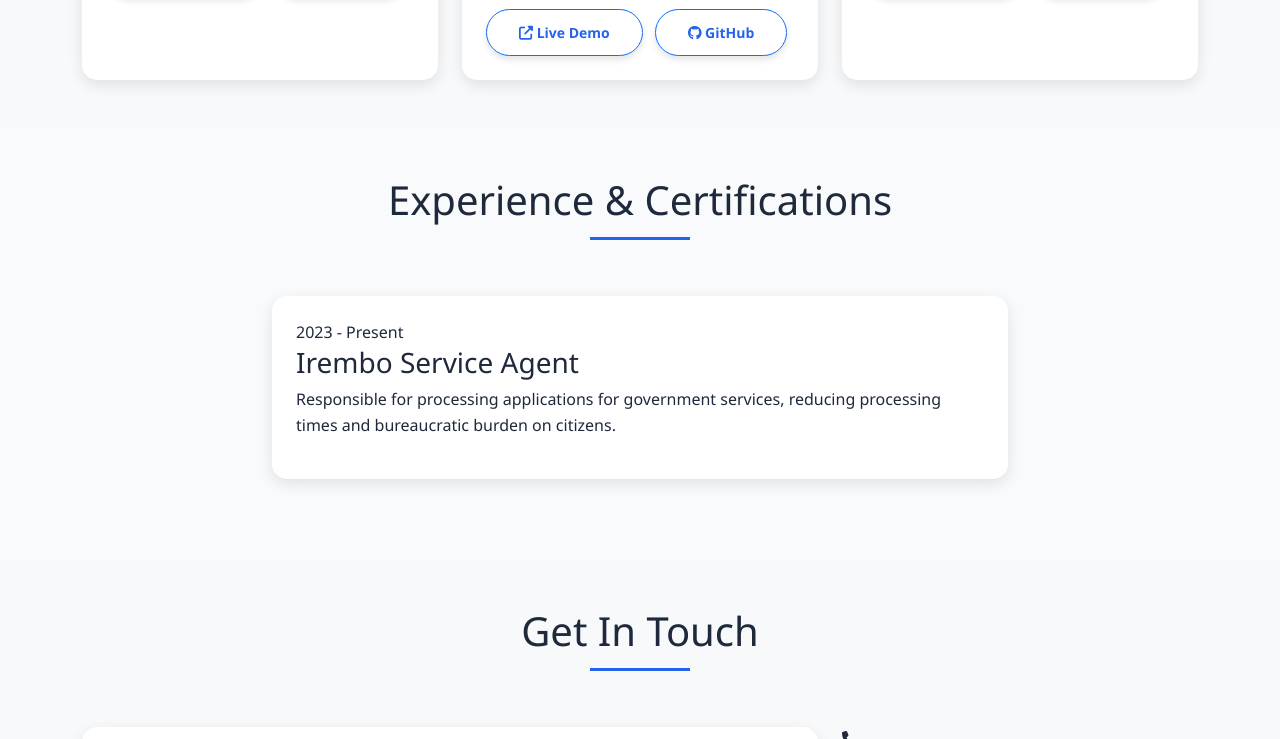
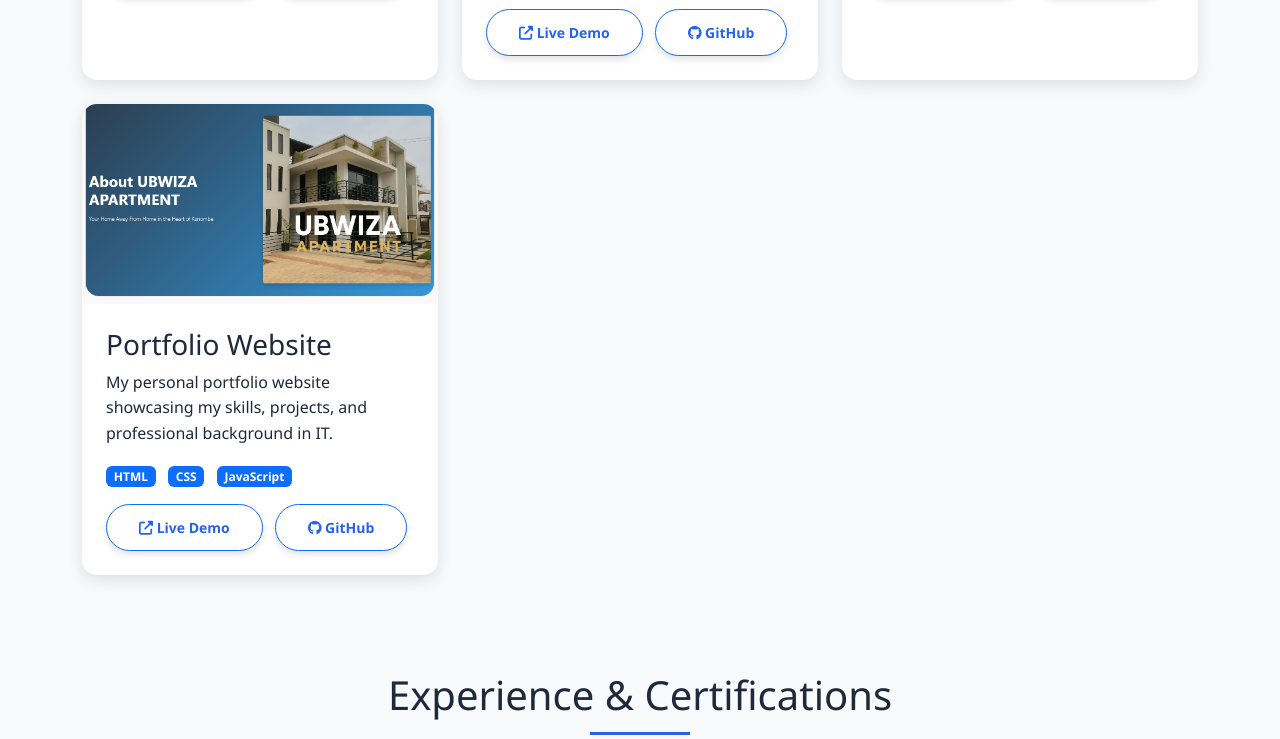
Before and after one commit to Obed200/updated-portifolio, a plain HTML site: page index.html in a window 1280 px wide. Shown: the part 2061-2800 px from the top of the page. Drawn offline with nearby package versions, Linux system fonts and the light colour scheme.

Commit message:
adding new project ubwiza apartment website

```diff
--- a/index.html
+++ b/index.html
@@ -620,6 +620,34 @@
                         </div>
                     </div>
                 </div>
+
+                <div class="col-md-6 col-lg-4" data-aos="fade-up" data-aos-delay="300">
+                    <div class="project-card">
+                        <div class="project-image">
+                            <img src="ubwiza.png" alt="Portfolio Website">
+                        </div>
+                        <div class="project-info p-4">
+                            <h3>Portfolio Website</h3>
+                            <p>My personal portfolio website showcasing my skills, projects, and professional background in IT.</p>
+                            <div class="project-tech mb-3">
+                                <span class="badge bg-primary me-2">HTML</span>
+                                <span class="badge bg-primary me-2">CSS</span>
+                                <span class="badge bg-primary">JavaScript</span>
+                            </div>
+                            <div class="project-links">
+                                <a href="https://ubwizaapartment.pythonanywhere.com/" target="_blank" rel="noopener noreferrer" class="btn btn-sm btn-outline-primary me-2">
+                                    <i class="fas fa-external-link-alt"></i> Live Demo
+                                </a>
+                                <a href="https://github.com/Obed200/UBWIZAAPARTMENT.git" target="_blank" rel="noopener noreferrer" class="btn btn-sm btn-outline-primary">
+                                    <i class="fab fa-github"></i> GitHub
+                                </a>
+                            </div>
+                        </div>
+                    </div>
+                </div>
+
+
+
             </div>
         </div>
     </section>
@@ -753,9 +781,9 @@
             <p class="mb-4">IT Professional | Web Developer | UI/UX Designer</p>
             <div class="social-links mb-4">
                 <a href="https://github.com/Obed200" target="_blank" rel="noopener noreferrer"><i class="fab fa-github"></i></a>
-                <a href="#" target="_blank" rel="noopener noreferrer"><i class="fab fa-linkedin-in"></i></a>
-                <a href="#" target="_blank" rel="noopener noreferrer"><i class="fab fa-twitter"></i></a>
-                <a href="#" target="_blank" rel="noopener noreferrer"><i class="fab fa-instagram"></i></a>
+                <a href="https://www.linkedin.com/in/twiringiyimana-obed-77287632a/" target="_blank" rel="noopener noreferrer"><i class="fab fa-linkedin-in"></i></a>
+                <a href="https://x.com/TWIRINGIYI38842" target="_blank" rel="noopener noreferrer"><i class="fab fa-twitter"></i></a>
+                <a href="https://www.instagram.com/twiringiyimanaobed/" target="_blank" rel="noopener noreferrer"><i class="fab fa-instagram"></i></a>
             </div>
             <p class="mb-0">&copy; 2025 Obed Twiringiyimana. All Rights Reserved.</p>
         </div>
```
Also changed, not shown: ubwiza.png (added).
